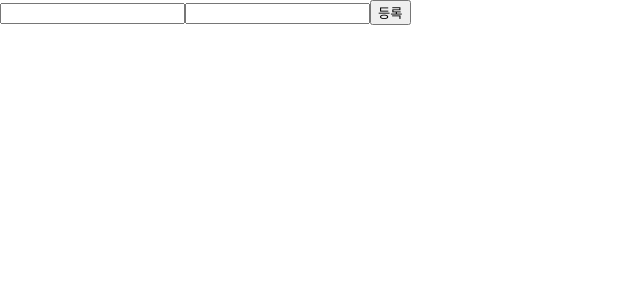
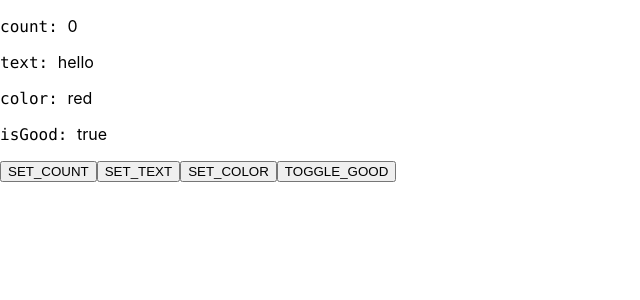
Before and after one commit to moong2/react_study, a React (Create React App) app in the folder ts-react-tutorial/: page / in a window 1280 px wide. Shown: the top 300 px of the page, without its empty margins (0-640 px from the left). Built offline with nearby package versions, Linux system fonts and the light colour scheme.

Commit message:
feat: using useReducer

```diff
--- a/ts-react-tutorial/src/App.tsx
+++ b/ts-react-tutorial/src/App.tsx
@@ -1,11 +1,8 @@
 import React from 'react';
-import MyForm from './MyForm';
+import ReducerSample from './ReducerSample';
 
 const App: React.FC = () => {
-	const onSubmit = (form: {name: string; description: string}) => {
-		console.log(form);
-	}
-	return <MyForm onSubmit={onSubmit} />;
+	return <ReducerSample />;
 }
 
 export default App;
--- /dev/null
+++ b/ts-react-tutorial/src/ReducerSample.tsx
@@ -0,0 +1,82 @@
+import React, {useReducer} from 'react';
+
+type Color = "red" | "orange" | "yellow";
+
+type State = {
+	count: number;
+	text: string;
+	color: Color;
+	isGood: boolean;
+};
+
+type Action =
+| {type: "SET_COUNT"; count: number}
+| {type: "SET_TEXT"; text: string}
+| {type: "SET_COLOR"; color: Color}
+| {type: "TOGGLE_GOOD"};
+
+function reducer(state: State, action: Action): State {
+	switch (action.type) {
+		case "SET_COUNT":
+			return {
+				...state,
+				count: action.count
+			};
+		case "SET_TEXT":
+			return {
+				...state,
+				text: action.text
+			};
+		case "SET_COLOR":
+			return {
+				...state,
+				color: action.color
+			};
+		case "TOGGLE_GOOD":
+			return {
+				...state,
+				isGood: !state.isGood
+			};
+		default:
+			throw new Error("Unhandled action");
+	}
+}
+
+function ReducerSample() {
+	const [state, dispatch] = useReducer(reducer, {
+		count: 0,
+		text: "hello",
+		color: "red",
+		isGood: true
+	});
+
+	const setCount = () => dispatch({type: "SET_COUNT", count: 5});
+	const setText = () => dispatch({type: "SET_TEXT", text: "bye"});
+	const setColor = () => dispatch({type: "SET_COLOR", color: "orange"});
+	const toggleGood = () => dispatch({type: "TOGGLE_GOOD"});
+
+	return (
+		<div>
+			<p>
+				<code>count: </code> {state.count}
+			</p>
+			<p>
+				<code>text: </code> {state.text}
+			</p>
+			<p>
+				<code>color: </code> {state.color}
+			</p>
+			<p>
+				<code>isGood: </code> {state.isGood ? "true" : "false"}
+			</p>
+			<div>
+				<button onClick = {setCount}>SET_COUNT</button>
+				<button onClick = {setText}>SET_TEXT</button>
+				<button onClick = {setColor}>SET_COLOR</button>
+				<button onClick = {toggleGood}>TOGGLE_GOOD</button>
+			</div>
+		</div>
+	);
+}
+
+export default ReducerSample;
```
Also changed, not shown: ts-react-tutorial/src/Counter.tsx (+21 -8 lines).
